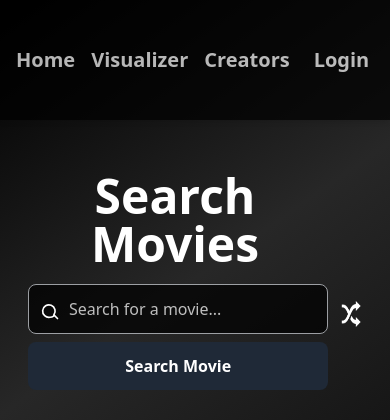
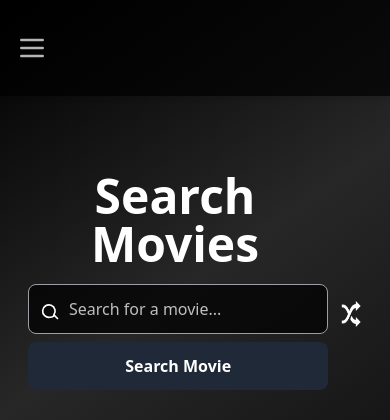
Before and after one commit to AnkitNeupane007/movie_viz, a Flask app: page / in a window 390 px wide. Shown: the top 420 px of the page. Run offline with Flask 3, Linux system fonts and the light colour scheme; some libraries are stand-ins or nearby versions.

Commit message:
navbar responsive af

```diff
--- a/main.py
+++ b/main.py
@@ -3,4 +3,4 @@ from movies_site import create_app
 app = create_app()
 
 if __name__ == '__main__':
-    app.run(debug=False, host='0.0.0.0', port=5000)
+    app.run(debug=True, host='0.0.0.0', port=5000)
--- a/movies_site/__init__.py
+++ b/movies_site/__init__.py
@@ -10,7 +10,7 @@ def create_app():
     app = Flask(__name__)
     app.config['SECRET_KEY'] = os.getenv('SECRET_KEY')
     app.config['DATABASE'] = os.getenv('DATABASE_URL')
-    app.config['DEBUG'] = False
+    app.config['DEBUG'] = True
     app.config['OMDB_API_KEY'] = os.getenv('OMDB_API_KEY')
     app.config['TMDB_API_KEY'] = os.getenv('TMDB_API_KEY')
     # Kun route ma jaani register garna lai
--- a/movies_site/templates/base.html
+++ b/movies_site/templates/base.html
@@ -13,7 +13,8 @@
     <script src="{{ url_for('static', filename='js/base.js') }}"> </script>
 
 
-    {% block styles %}<link rel="stylesheet" href="{{ url_for('static', filename='css/base.css') }}" />
+    {% block styles %}
+    <link rel="stylesheet" href="{{ url_for('static', filename='css/base.css') }}" />
     {% endblock %}
 </head>
 
@@ -21,65 +22,84 @@
     <!-- Navigation Bar -->
     <header class="bg-black opacity-70 text-white py-4 text-bold fixed w-full top-0 left-0 z-40 shadow-md">
         <div class="container mx-auto flex justify-between items-center p-4">
-			<div class="flex items-center space-x-4">
+            <!-- Left: Logo & Links -->
+            <div class="hidden md:flex items-center space-x-4">
                 <a href="{{ url_for('views.home') }}" class="text-xl font-semibold hover:text-gray-400">Home</a>
-				<a href="{{ url_for('views.visualize') }}" class="text-xl font-semibold hover:text-gray-400">Visualizer</a>
-				<a href="{{ url_for('views.actors_and_directors') }}" class="text-xl font-semibold hover:text-gray-400">Creators</a>
-
+                <a href="{{ url_for('views.visualize') }}"
+                    class="text-xl font-semibold hover:text-gray-400">Visualizer</a>
+                <a href="{{ url_for('views.actors_and_directors') }}"
+                    class="text-xl font-semibold hover:text-gray-400">Creators</a>
 
                 {% if session.get('user_id') %}
-				<!-- Show Reviewer Dashboard link if logged in as a reviewer -->
                 {% if session.get('role') == 'reviewer' %}
-				<a href="{{ url_for('reviewer.reviewer_dashboard') }}" class="text-xl font-semibold hover:text-gray-400">Dashboard</a>
+                <a href="{{ url_for('reviewer.reviewer_dashboard') }}"
+                    class="text-xl font-semibold hover:text-gray-400">Dashboard</a>
                 {% endif %}
-
-				<!-- Show Admin Dashboard link if logged in as an admin -->
                 {% if session.get('role') == 'admin' %}
-				<a href="{{ url_for('admin.admin_dashboard') }}" class="text-xl font-semibold hover:text-gray-400">Dashboard</a>
+                <a href="{{ url_for('admin.admin_dashboard') }}"
+                    class="text-xl font-semibold hover:text-gray-400">Dashboard</a>
                 {% endif %}
-				<a href="{{ url_for('views.about') }}" class="text-xl font-semibold hover:text-gray-400">About</a>
-			</div>
-			<div class="flex items-center space-x-4">
-				<svg stroke-linejoin="round" stroke-linecap="round" stroke-width="2" stroke="currentColor" fill="none"
-					viewBox="0 0 24 24" height="14" width="14" xmlns="http://www.w3.org/2000/svg">
-					<path d="M17 21v-2a4 4 0 0 0-4-4H5a4 4 0 0 0-4 4v2"></path>
-					<circle r="4" cy="7" cx="9"></circle>
-					<path d="M23 21v-2a4 4 0 0 0-3-3.87"></path>
-					<path d="M16 3.13a4 4 0 0 1 0 7.75"></path>
-				</svg>
-				<span>{{ session.get('user_id') }} </span>
-				</button>
-
-				<!-- Popup Menu -->
-				<label class="popup">
-					<input type="checkbox">
-					<div class="burger" tabindex="0">
-						<span></span>
-						<span></span>
-						<span></span>
-					</div>
-
-					<nav class="popup-window">
-						<ul>
-							<li>
-								<button>
-									<a href="{{ url_for('auth.logout_user') }}" class="text-xl font-semibold">
-										Log Out
-									</a>
-								</button>
-							</li>
-						</ul>
-					</nav>
-				</label>
-				{% else %}
-				<!-- Show Login and Sign Up links if not logged in -->
-				<a href="{{ url_for('auth.login_user') }}" class="text-xl font-semibold hover:text-gray-400 px-2">Login</a>
-				<a href="{{ url_for('auth.signup_user') }}" class="text-xl font-semibold hover:text-gray-400">Sign Up</a>
                 <a href="{{ url_for('views.about') }}" class="text-xl font-semibold hover:text-gray-400">About</a>
                 {% endif %}
             </div>
+
+            <!-- Right: User Info & Menu -->
+            <div class="hidden md:flex items-center space-x-4">
+                {% if session.get('user_id') %}
+                <span>{{ session.get('user_id') }}</span>
+                <a href="{{ url_for('auth.logout_user') }}" class="text-xl font-semibold hover:text-gray-400">Log
+                    Out</a>
+                {% else %}
+                <a href="{{ url_for('auth.login_user') }}" class="text-xl font-semibold hover:text-gray-400">Login</a>
+                <a href="{{ url_for('auth.signup_user') }}" class="text-xl font-semibold hover:text-gray-400">Sign
+                    Up</a>
+                <a href="{{ url_for('views.about') }}" class="text-xl font-semibold hover:text-gray-400">About</a>
+                {% endif %}
             </div>
+
+            <!-- Mobile Menu Button -->
+            <div class="md:hidden flex items-center">
+                <button id="menu-toggle" class="text-white focus:outline-none">
+                    <svg class="w-8 h-8" fill="none" stroke="currentColor" viewBox="0 0 24 24"
+                        xmlns="http://www.w3.org/2000/svg">
+                        <path stroke-linecap="round" stroke-linejoin="round" stroke-width="2"
+                            d="M4 6h16M4 12h16M4 18h16"></path>
+                    </svg>
+                </button>
+            </div>
+        </div>
+
+        <!-- Mobile Menu -->
+        <nav id="mobile-menu"
+            class="hidden md:hidden bg-black text-white w-full absolute top-full left-0 py-4 px-6 space-y-4">
+            <a href="{{ url_for('views.home') }}" class="block text-lg hover:text-gray-400">Home</a>
+            <a href="{{ url_for('views.visualize') }}" class="block text-lg hover:text-gray-400">Visualizer</a>
+            <a href="{{ url_for('views.actors_and_directors') }}" class="block text-lg hover:text-gray-400">Creators</a>
+
+            {% if session.get('user_id') %}
+            {% if session.get('role') == 'reviewer' %}
+            <a href="{{ url_for('reviewer.reviewer_dashboard') }}"
+                class="block text-lg hover:text-gray-400">Dashboard</a>
+            {% endif %}
+            {% if session.get('role') == 'admin' %}
+            <a href="{{ url_for('admin.admin_dashboard') }}" class="block text-lg hover:text-gray-400">Dashboard</a>
+            {% endif %}
+            <a href="{{ url_for('views.about') }}" class="block text-lg hover:text-gray-400">About</a>
+            <a href="{{ url_for('auth.logout_user') }}" class="block text-lg hover:text-gray-400">Log Out</a>
+            {% else %}
+            <a href="{{ url_for('auth.login_user') }}" class="block text-lg hover:text-gray-400">Login</a>
+            <a href="{{ url_for('auth.signup_user') }}" class="block text-lg hover:text-gray-400">Sign Up</a>
+            <a href="{{ url_for('views.about') }}" class="block text-lg hover:text-gray-400">About</a>
+            {% endif %}
+        </nav>
     </header>
+
+    <!-- Toggle Menu Script -->
+    <script>
+        document.getElementById("menu-toggle").addEventListener("click", function () {
+            document.getElementById("mobile-menu").classList.toggle("hidden");
+        });
+    </script>
 
 
     {% with messages = get_flashed_messages(with_categories=true) %}
@@ -125,13 +145,15 @@
                     <form action="{{ url_for('views.search_movie') }}" method="POST" class="flex-grow relative">
                         <input type="text" id="movie" name="movie" placeholder="Search for a movie..."
                             class="placeholder-white w-full border border-gray-300 rounded-lg p-3 pl-10 focus:ring-2 focus:ring-blue-400 bg-black text-white focus:outline-none transition-opacity duration-300"
-                            style="opacity: 0.7;" onmouseover="this.style.opacity=1;" onmouseout="this.style.opacity=0.7;"
-                            oninput="fetchSuggestions()" autocomplete="off" />
+                            style="opacity: 0.7;" onmouseover="this.style.opacity=1;"
+                            onmouseout="this.style.opacity=0.7;" oninput="fetchSuggestions()" autocomplete="off" />
 
-							<ul id="suggestions" class="z-10 absolute bg-gray-900 text-white border border-gray-700 rounded-md mt-1 w-full hidden">
+                        <ul id="suggestions"
+                            class="z-10 absolute bg-gray-900 text-white border border-gray-700 rounded-md mt-1 w-full hidden">
                         </ul>
-                        <svg xmlns="http://www.w3.org/2000/svg" class="h-5 w-5 absolute left-3 top-1/2 transform -translate-y-9 text-white"
-                            fill="none" viewBox="0 0 24 24" stroke="currentColor">
+                        <svg xmlns="http://www.w3.org/2000/svg"
+                            class="h-5 w-5 absolute left-3 top-1/2 transform -translate-y-9 text-white" fill="none"
+                            viewBox="0 0 24 24" stroke="currentColor">
                             <path stroke-linecap="round" stroke-linejoin="round" stroke-width="2"
                                 d="M21 21l-4.35-4.35m0 0A7.5 7.5 0 1012 19.5a7.5-7.5 0 004.35-1.35z" />
                         </svg>
@@ -141,9 +163,11 @@
                         </button>
                     </form>
                     <!-- Shuffle Button -->
-                    <form action="{{ url_for('views.random_movie') }}" method="POST" class="ml-3 top-1/2 transform -translate-y-5">
+                    <form action="{{ url_for('views.random_movie') }}" method="POST"
+                        class="ml-3 top-1/2 transform -translate-y-5">
                         <button>
-                            <img src="{{ url_for('static', filename='images/shuffle.png') }}" class="h-8 w-8" alt="shuffle">
+                            <img src="{{ url_for('static', filename='images/shuffle.png') }}" class="h-8 w-8"
+                                alt="shuffle">
                         </button>
                     </form>
                 </div>
@@ -155,8 +179,7 @@
                 {% if movie_image %}
                 <div class="flex justify-center">
 
-                <img src="{{movie_image}}" alt="{{information.title}}"
-                class="object-cover rounded-lg shadow-lg " />
+                    <img src="{{movie_image}}" alt="{{information.title}}" class="object-cover rounded-lg shadow-lg " />
                     {% else %}
                     >
 
@@ -245,7 +268,8 @@
                     <!-- Rating with Dynamic Color -->
                     <div class="bg-gray-800 p-4 rounded-lg">
                         <h4 class="text-lg font-semibold text-white">Rating</h4>
-                        <p class="text-xl {{ 'text-green-500' if information.rating >= 7 else 'text-yellow-500' if information.rating >= 5 else 'text-red-500' }}">
+                        <p
+                            class="text-xl {{ 'text-green-500' if information.rating >= 7 else 'text-yellow-500' if information.rating >= 5 else 'text-red-500' }}">
                             {{ information.rating }}⭐
                         </p>
                     </div>
```
Lines whose indentation alone changed are shown as unchanged.
